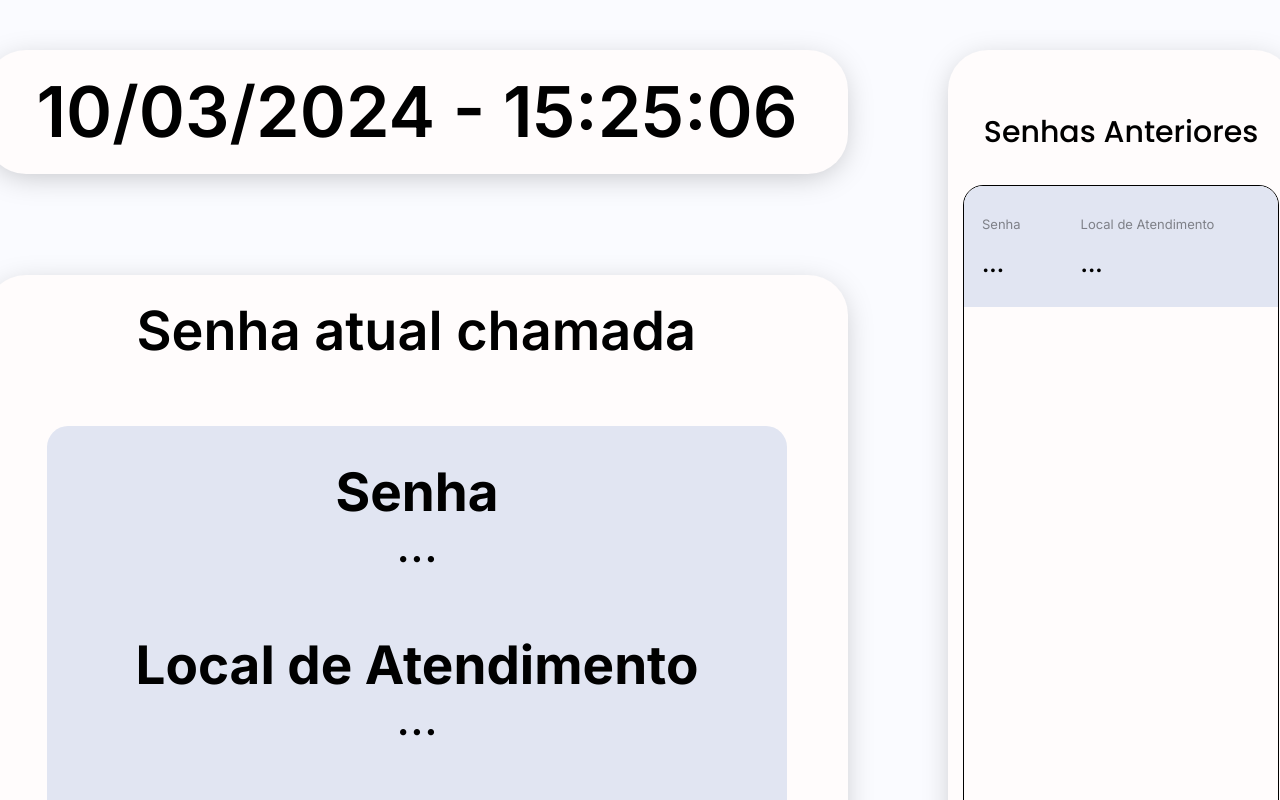
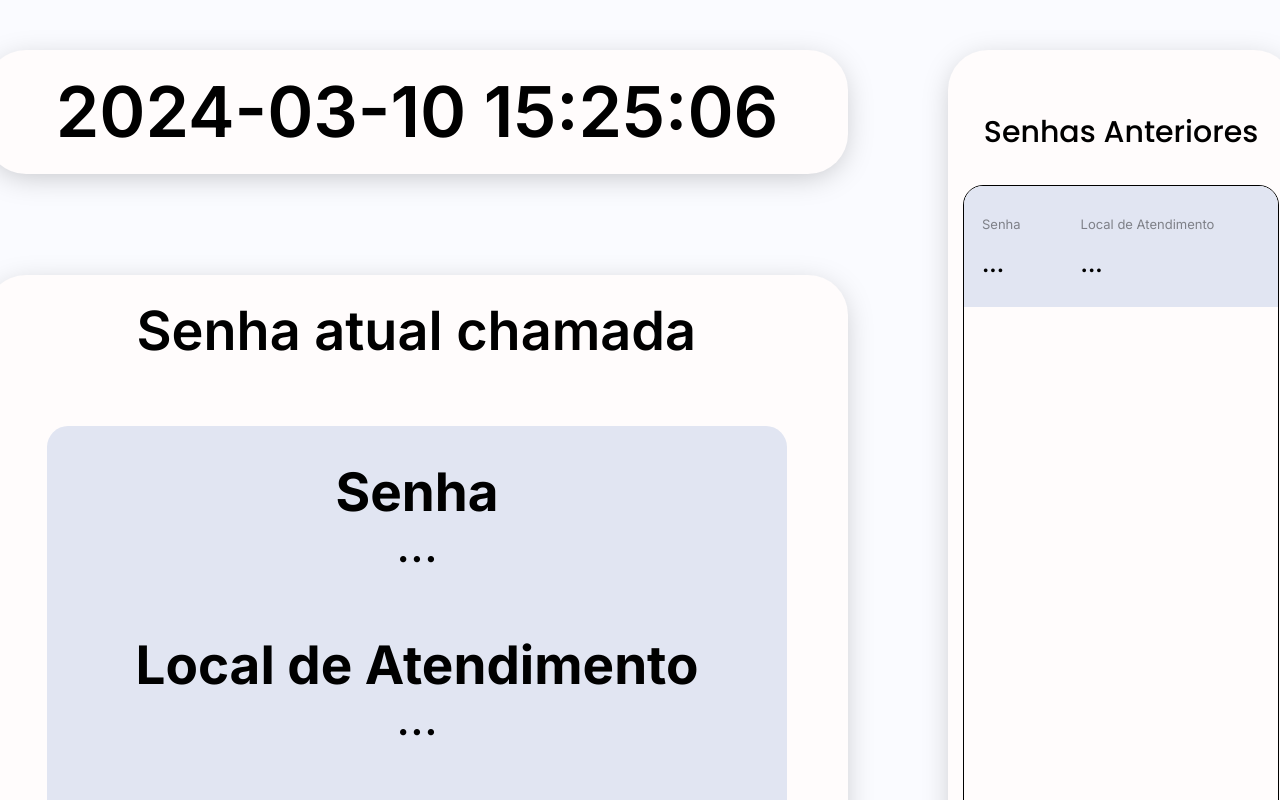
Before and after one commit to sistema-clinica/Front-End-Clinica-Senha, a React (Create React App) app: page /PainelSenhas in a window 1280 px wide. Shown: the top 800 px of the page. Built offline with nearby package versions, Linux system fonts and the light colour scheme.

Commit message:
refactor: Optimization of clock

```diff
--- a/package.json
+++ b/package.json
@@ -6,6 +6,7 @@
     "@testing-library/jest-dom": "^5.17.0",
     "@testing-library/react": "^13.4.0",
     "@testing-library/user-event": "^13.5.0",
+    "moment": "^2.30.1",
     "react": "^18.2.0",
     "react-dom": "^18.2.0",
     "react-router-dom": "^5.2.0",
--- a/src/components/relogio.js
+++ b/src/components/relogio.js
@@ -1,9 +1,10 @@
-import React, { useState, useEffect } from 'react';
+import React, {useEffect, useState} from 'react';
 import './CSS/relogio.css'
+import moment from "moment";
 
 function Relogio() {
 
-    const [date, setDate] = useState(new Date());
+    const [date, setDate] = useState(moment().format("YYYY-MM-DD HH:mm:ss"));
 
     useEffect(() => {
       const timerID = setInterval(() => tick(), 1000);
@@ -11,19 +12,12 @@ function Relogio() {
     }, []);
 
     function tick() {
-      setDate(new Date());
+      setDate(moment().format("YYYY-MM-DD HH:mm:ss"));
     }
-
-    const day = date.getDate();
-    const month = date.getMonth() + 1; // Os meses começam de 0
-    const year = date.getFullYear();
-    const hour = date.getHours();
-    const minute = date.getMinutes();
-    const second = date.getSeconds();
 
     return(
         <div className="qualdardo">
-          <p>{day < 10 ? '0' : ''}{day}/{month < 10 ? '0' : ''}{month}/{year} - {hour < 10 ? '0' : ''}{hour}:{minute < 10 ? '0' : ''}{minute}:{second < 10 ? '0' : ''}{second}</p>
+          <p>{date}</p>
         </div>
     );
 }
```
Also changed, not shown: 1 other file (tests, documents, lock files or other folders).
